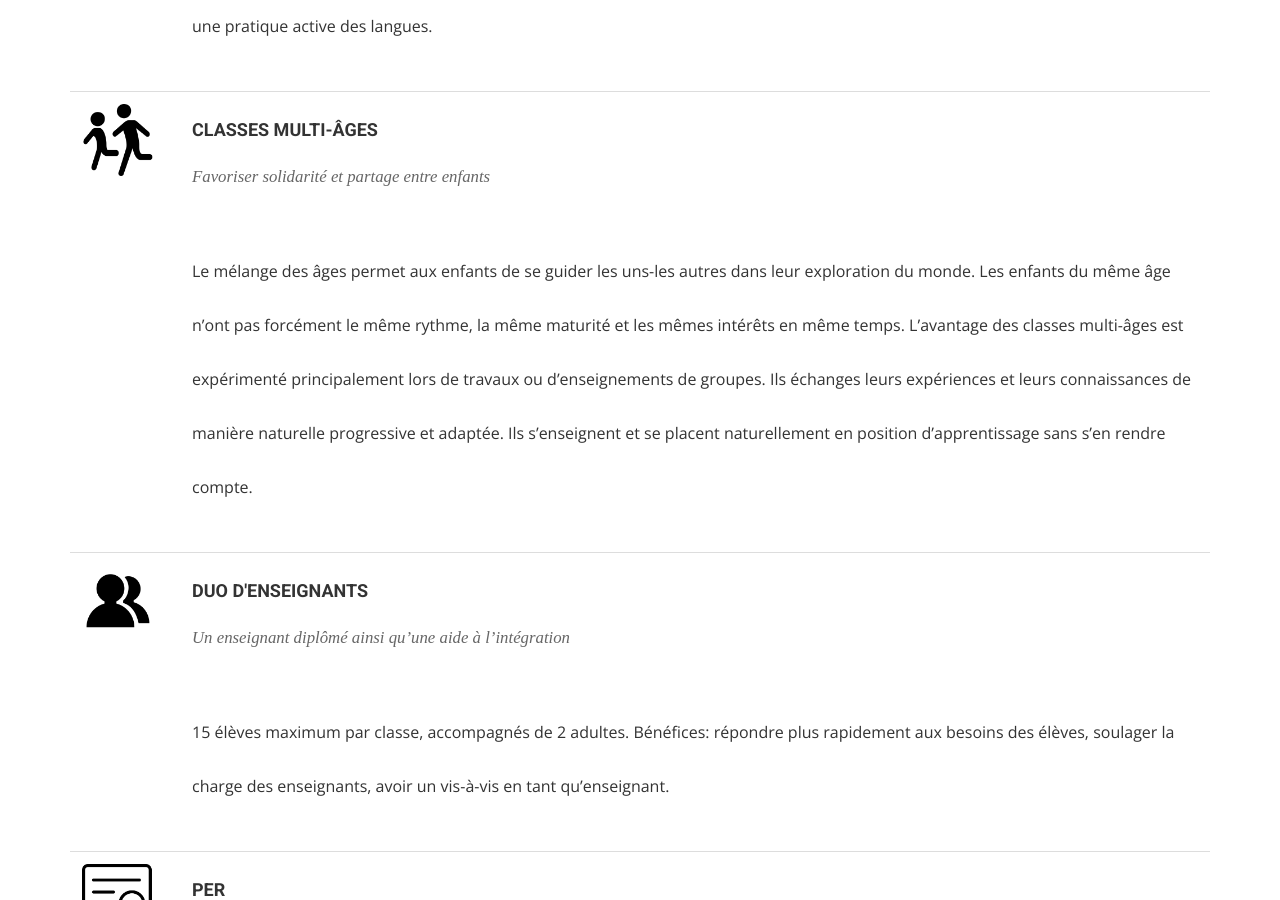
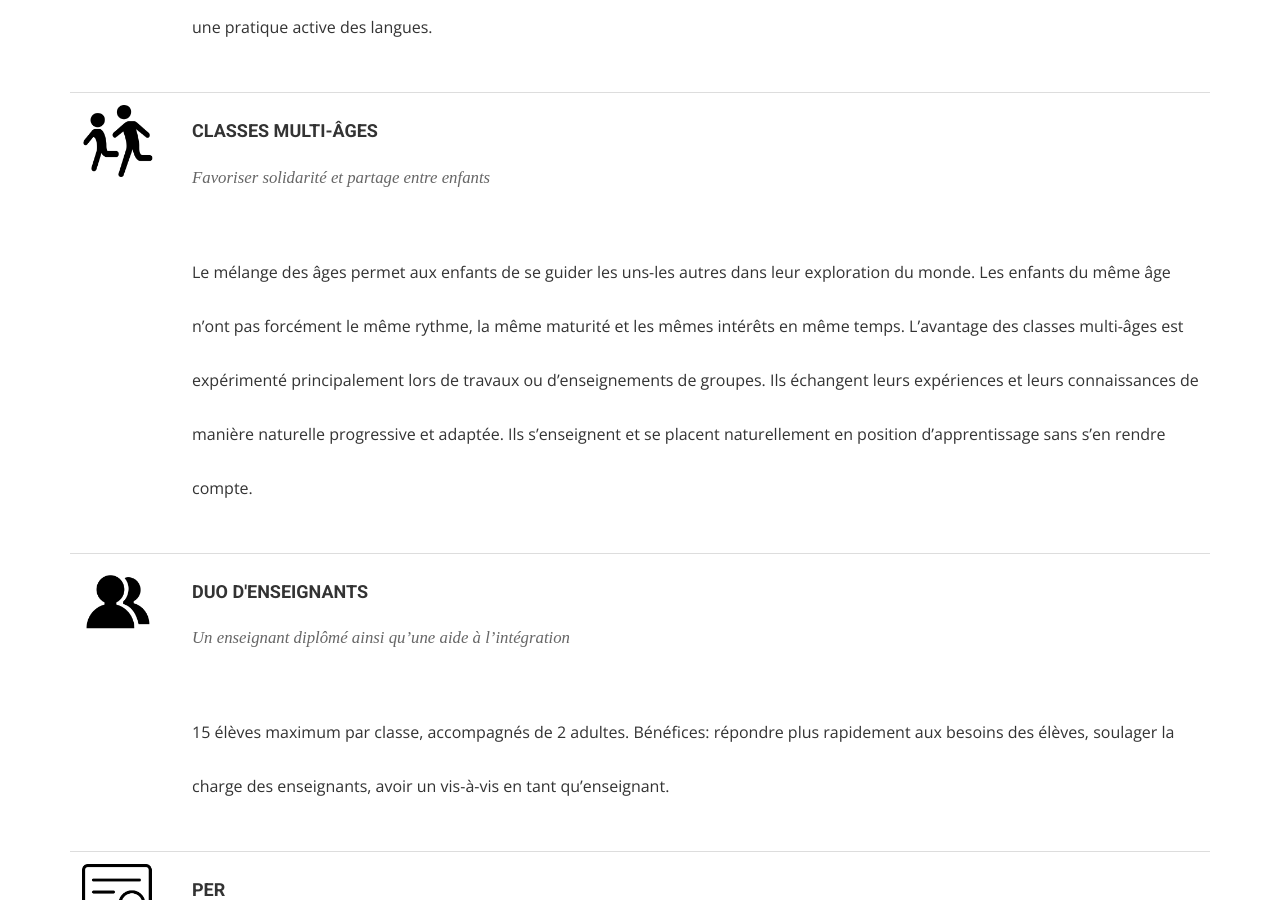
Before and after one commit to midjoule/lifeschool, a Jekyll site: the page built from index.html, in a window 1280 px wide and 900 px high, scrolled down 6742 px. Built offline with Jekyll 4.4.1, drawn with Linux system fonts in a browser that asks for light colours; nearby versions of some CDN libraries; some web fonts are replaced; some of the changed text lies outside the part shown.

Commit message:
Update principles.yml

```diff
--- a/_data/principles.yml
+++ b/_data/principles.yml
@@ -18,7 +18,7 @@
   ref: multi-ages
   subtitle: Collaborer les uns avec les autres
   summary: Favoriser solidarité et partage entre enfants
-  desc: Le mélange des âges permet aux enfants de se guider les uns-les autres dans leur exploration du monde. Les enfants du même âge n’ont pas forcément le même rythme, la même maturité et les mêmes intérêts en même temps. L’avantage des classes multi-âges est expérimenté principalement lors de travaux ou d’enseignements de groupes. Ils échanges leurs expériences et leurs connaissances de manière naturelle progressive et adaptée. Ils s’enseignent et se placent naturellement en position d’apprentissage sans s’en rendre compte.
+  desc: Le mélange des âges permet aux enfants de se guider les uns-les autres dans leur exploration du monde. Les enfants du même âge n’ont pas forcément le même rythme, la même maturité et les mêmes intérêts en même temps. L’avantage des classes multi-âges est expérimenté principalement lors de travaux ou d’enseignements de groupes. Ils échangent leurs expériences et leurs connaissances de manière naturelle progressive et adaptée. Ils s’enseignent et se placent naturellement en position d’apprentissage sans s’en rendre compte.
 - title: Duo d'enseignants
   image: duo.png
   category: Classroom
@@ -39,7 +39,7 @@
   ref: homework
   category: Method
   summary: Devoirs effectués pendant les heures de cours
-  desc: Le temps à la maison devrait être consacré aux jeux, au sport, à la détente, à la culture ou à l’étude d’autres matières selon le centre d’intérêt de chaque enfant (musique, langues, animaux, cuisine, visite de lieux culturels, etc.). Les seuls devoir à domicile seront de préparer des exposés, révisions de vocabulaire ou de lire des livres recommandés ou suggérés par l’élève en accord avec les enseignants.
+  desc: Le temps à la maison devrait être consacré aux jeux, au sport, à la détente, à la culture ou à l’étude d’autres matières selon le centre d’intérêt de chaque enfant (musique, langues, animaux, cuisine, visite de lieux culturels, etc.). Les seuls devoirs à domicile seront de préparer des exposés, révisions de vocabulaire ou de lire des livres recommandés ou suggérés par l’élève en accord avec les enseignants.
 - title: Evaluations sans note
   subtitle: Fini la comparaison et la compétition
   image: examination.png
```
